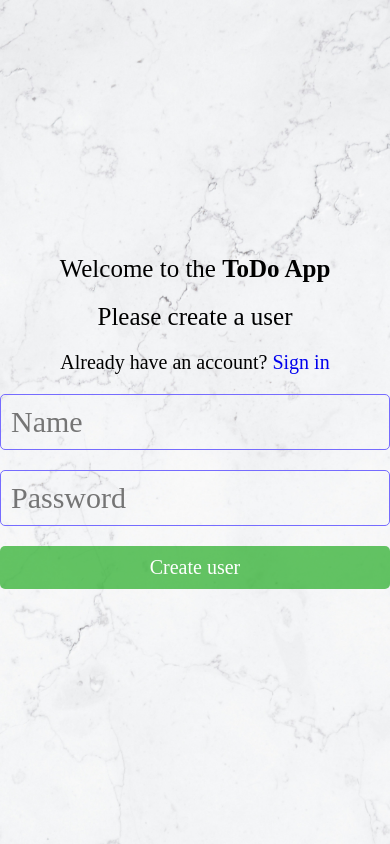
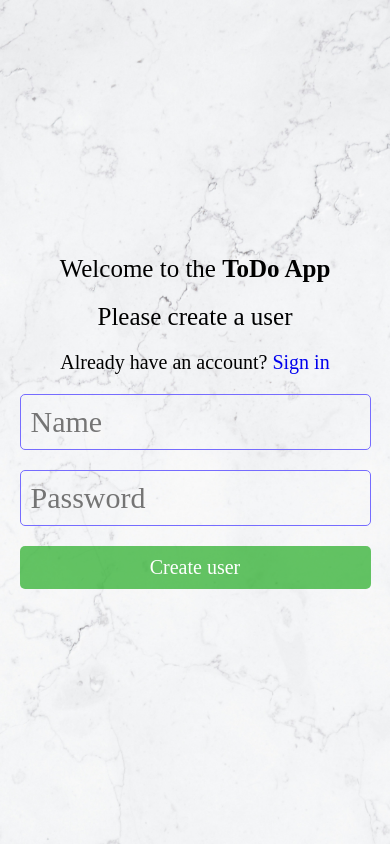
Before and after one commit to demos-prog/MERN-ToDo-app, a React (Vite) app in the folder client/: page / in a window 390 px wide. Built offline with nearby package versions, Linux system fonts and the light colour scheme.

Commit message:
css mobile

```diff
--- a/client/src/components/Registration/Registration.module.css
+++ b/client/src/components/Registration/Registration.module.css
@@ -61,3 +61,9 @@ p {
   cursor: default;
   background-color: rgba(0, 160, 0, 0.6);
 }
+
+@media (max-width:420px) {
+  #regForm {
+    width: 90%;
+  }
+}
```
